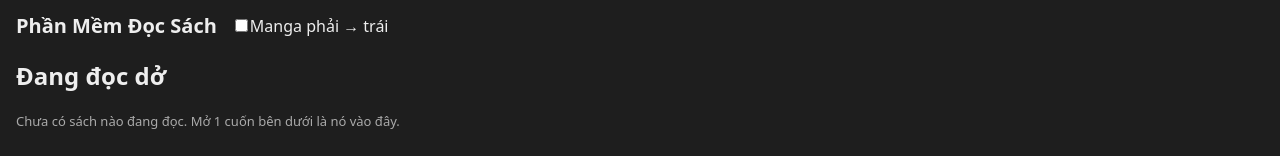
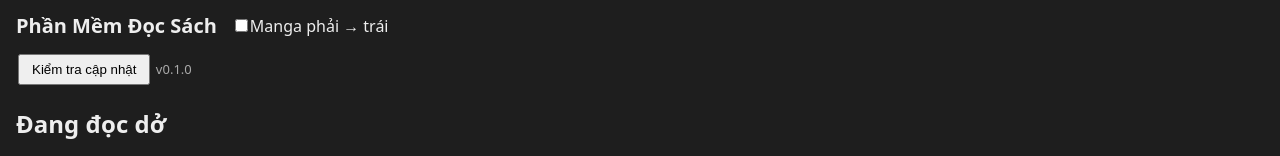
Before and after one commit to Melbournejr/book_reader, a React (Vite) app: page / in a window 1280 px wide. Shown: the top 156 px of the page. Built offline with nearby package versions, Linux system fonts and the light colour scheme; no server answers.

Commit message:
Desktop reader update check: src/App.tsx

```diff
--- a/src/App.tsx
+++ b/src/App.tsx
@@ -6,6 +6,7 @@ import type { BookMeta, HistoryEntry, TelegramFile } from "./types";
 import Library from "./components/Library";
 import Reader, { type ReaderPage } from "./components/Reader";
 import TelegramPanel from "./components/TelegramPanel";
+import UpdateBanner from "./components/UpdateBanner";
 
 type OpenBook =
   | { kind: "local"; meta: BookMeta; startPage: number }
@@ -170,6 +171,7 @@ export default function App() {
         </label>
       </header>
       {loading && <p className="status">{loading}</p>}
+      <UpdateBanner />
       {open ? (
         <Reader
           title={title}
```
